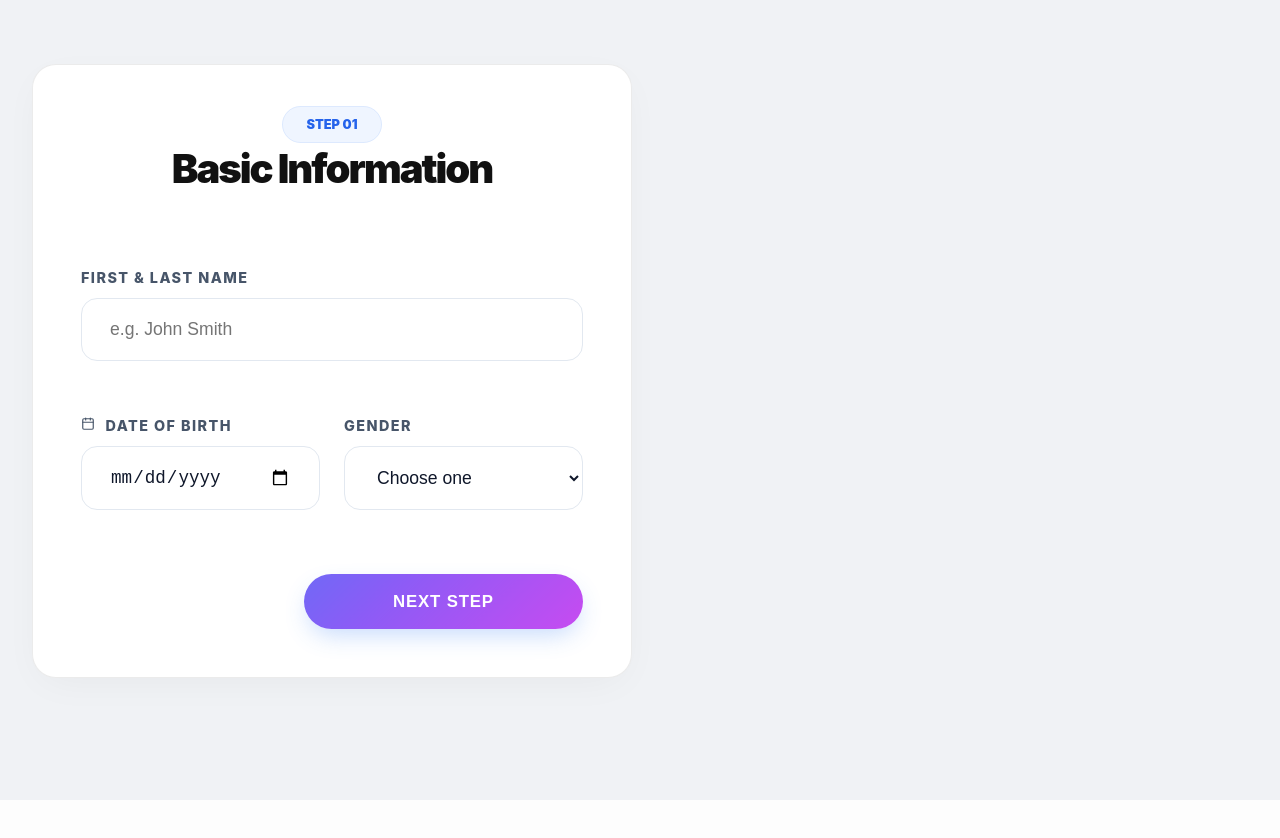
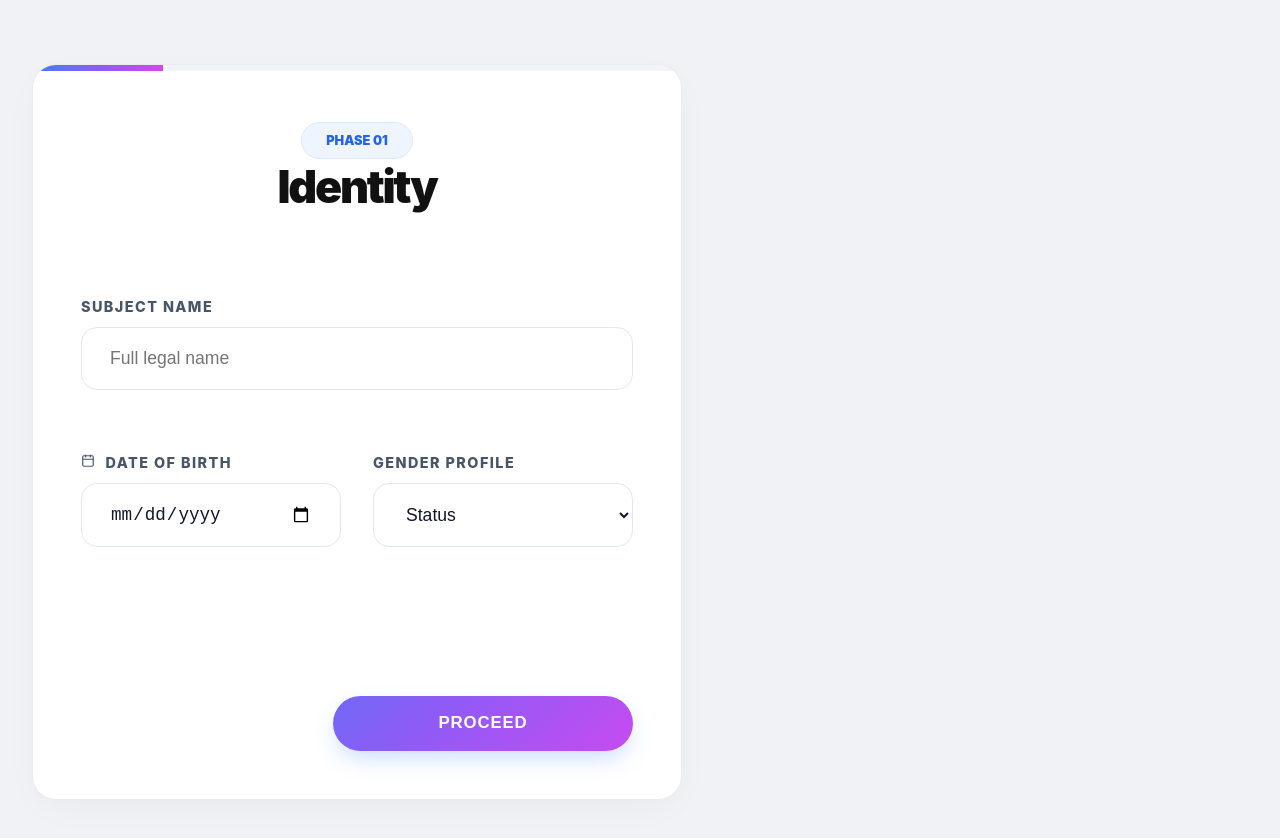
Before and after one commit to JoushaNandhu/gym-V_1, a Next.js app: page /onboarding in a window 1280 px wide. Shown: the top 838 px of the page. Before the commit the page ends 800 px from the top, so only its background shows below. Built offline with nearby package versions, Linux system fonts and the light colour scheme.

Commit message:
feat: functional onboarding file upload and dynamic medication sub-form with spring animations

```diff
--- a/src/app/onboarding/page.tsx
+++ b/src/app/onboarding/page.tsx
@@ -1,10 +1,24 @@
 "use client";
 
-import { useState, useEffect } from "react";
+import { useState, useEffect, useRef } from "react";
 import { useRouter } from "next/navigation";
 import { motion, AnimatePresence } from "framer-motion";
 import { differenceInYears, differenceInMonths } from "date-fns";
-import { ChevronRight, ChevronLeft, Sparkles, User, MapPin, Scale, Stethoscope, Target, Calendar as CalendarIcon } from "lucide-react";
+import {
+  ChevronRight,
+  ChevronLeft,
+  Sparkles,
+  User,
+  MapPin,
+  Scale,
+  Stethoscope,
+  Target,
+  Calendar as CalendarIcon,
+  Upload,
+  Plus,
+  Trash2,
+  Pill
+} from "lucide-react";
 
 const countries = [
   "Australia", "Brazil", "Canada", "France", "Germany", "India", "Japan", "South Africa", "United Kingdom", "USA"
@@ -21,9 +35,14 @@ const statesMap: any = {
 export default function OnboardingPage() {
   const router = useRouter();
   const [step, setStep] = useState(1);
+  const fileInputRef = useRef<HTMLInputElement>(null);
+
   const [formData, setFormData] = useState({
     name: "", dob: "", age: "", gender: "", state: "", country: "", weight: "", height: "", heightUnit: "cm",
-    medication: "No", medicationDetails: [{ name: "", dosage: "", frequency: "" }], goal: "",
+    medication: "No",
+    medicationDetails: [{ name: "", dosage: "", frequency: "" }],
+    goal: "",
+    uploadedFiles: [] as string[]
   });
 
   useEffect(() => {
@@ -44,6 +63,34 @@ export default function OnboardingPage() {
 
   const handleNext = () => setStep(prev => prev + 1);
   const handleBack = () => setStep(prev => prev - 1);
+
+  const handleAddMedication = () => {
+    setFormData({
+      ...formData,
+      medicationDetails: [...formData.medicationDetails, { name: "", dosage: "", frequency: "" }]
+    });
+  };
+
+  const handleRemoveMedication = (index: number) => {
+    const list = [...formData.medicationDetails];
+    list.splice(index, 1);
+    setFormData({ ...formData, medicationDetails: list });
+  };
+
+  const updateMedication = (index: number, field: string, value: string) => {
+    const list: any = [...formData.medicationDetails];
+    list[index][field] = value;
+    setFormData({ ...formData, medicationDetails: list });
+  };
+
+  const handleFileChange = (e: React.ChangeEvent<HTMLInputElement>) => {
+    const files = e.target.files;
+    if (files) {
+      const fileList = Array.from(files).map(f => f.name);
+      setFormData({ ...formData, uploadedFiles: [...formData.uploadedFiles, ...fileList] });
+    }
+  };
+
   const handleSubmit = () => {
     localStorage.setItem("user_profile", JSON.stringify(formData));
     router.push("/dashboard");
@@ -53,36 +100,51 @@ export default function OnboardingPage() {
     <div className="container flex-center" style={{ minHeight: '100vh', background: '#f0f2f5' }}>
       <AnimatePresence mode="wait">
         <motion.div
-           key={step} initial={{ opacity: 0, y: 10 }} animate={{ opacity: 1, y: 0 }} exit={{ opacity: 0, y: -10 }}
-           className="card" style={{ width: '100%', maxWidth: '600px', background: '#fff', color: '#111' }}
+           key={step}
+           initial={{ opacity: 0, scale: 0.98, y: 15 }}
+           animate={{ opacity: 1, scale: 1, y: 0 }}
+           exit={{ opacity: 0, scale: 1.02, y: -15 }}
+           transition={{ type: "spring", stiffness: 300, damping: 30 }}
+           className="card"
+           style={{ width: '100%', maxWidth: '650px', background: '#fff', color: '#111', overflow: 'hidden' }}
         >
-          <div style={{ textAlign: 'center', marginBottom: '3rem' }}>
-            <span className="badge">STEP 0{step}</span>
-            <h1 style={{ color: '#111', fontSize: '2.5rem', marginTop: '1rem' }}>
-               {step === 1 && "Basic Information"}
-               {step === 2 && "Global Location"}
-               {step === 3 && "Physical Details"}
-               {step === 4 && "Medical History"}
-               {step === 5 && "Health Goals"}
+          {/* Top Progress Bar */}
+          <div style={{ position: 'absolute', top: 0, left: 0, width: '100%', height: '6px', background: '#f1f5f9' }}>
+            <motion.div
+               initial={{ width: 0 }}
+               animate={{ width: `${(step / 5) * 100}%` }}
+               style={{ height: '100%', background: 'var(--primary)' }}
+            />
+          </div>
+
+          <div style={{ textAlign: 'center', marginBottom: '3.5rem', marginTop: '1rem' }}>
+            <span className="badge">PHASE 0{step}</span>
+            <h1 style={{ color: '#111', fontSize: '2.8rem', fontWeight: 950, marginTop: '1rem' }}>
+               {step === 1 && "Identity"}
+               {step === 2 && "Locality"}
+               {step === 3 && "Physique"}
+               {step === 4 && "Vitality"}
+               {step === 5 && "Ambition"}
             </h1>
           </div>
 
+          <div style={{ minHeight: '350px' }}>
             {step === 1 && (
-            <div style={{ display: 'flex', flexDirection: 'column', gap: '1.5rem' }}>
+              <div style={{ display: 'flex', flexDirection: 'column', gap: '2rem' }}>
                 <div>
-                <label>First & Last Name</label>
-                <input type="text" value={formData.name} onChange={e => setFormData({...formData, name: e.target.value})} placeholder="e.g. John Smith" />
+                  <label>Subject Name</label>
+                  <input type="text" value={formData.name} onChange={e => setFormData({...formData, name: e.target.value})} placeholder="Full legal name" />
                 </div>
 
-              <div style={{ display: 'grid', gridTemplateColumns: '1fr 1fr', gap: '1.5rem' }}>
+                <div style={{ display: 'grid', gridTemplateColumns: '1fr 1fr', gap: '2rem' }}>
                   <div>
                     <label><CalendarIcon size={14} style={{ display: 'inline', marginRight: '6px' }} /> Date of Birth</label>
-                  <input type="date" value={formData.dob} onChange={e => setFormData({...formData, dob: e.target.value})} style={{ background: '#fff' }} />
+                    <input type="date" value={formData.dob} onChange={e => setFormData({...formData, dob: e.target.value})} />
                   </div>
                   <div>
-                   <label>Gender</label>
-                   <select value={formData.gender} onChange={e => setFormData({...formData, gender: e.target.value})} style={{ background: '#fff' }}>
-                      <option value="">Choose one</option>
+                    <label>Gender Profile</label>
+                    <select value={formData.gender} onChange={e => setFormData({...formData, gender: e.target.value})}>
+                        <option value="">Status</option>
                         <option value="Male">Male</option>
                         <option value="Female">Female</option>
                         <option value="Other">Other</option>
@@ -91,54 +153,53 @@ export default function OnboardingPage() {
                 </div>
 
                 {formData.age && (
-                <div style={{ marginTop: '1.5rem', padding: '1.5rem', background: '#2563eb', borderRadius: '1rem', color: '#fff', textAlign: 'center' }}>
-                  <p style={{ fontSize: '0.75rem', fontWeight: 700, opacity: 0.9 }}>VERIFIED AGE</p>
-                  <h2 style={{ fontSize: '2rem', fontWeight: 800, color: '#fff', margin: 0 }}>{formData.age}</h2>
-                </div>
+                  <motion.div initial={{ scale: 0.95 }} animate={{ scale: 1 }} style={{ padding: '2rem', background: 'var(--primary)', borderRadius: '1.5rem', color: '#fff', textAlign: 'center' }}>
+                    <p style={{ fontSize: '0.8rem', fontWeight: 900, opacity: 0.9 }}>VERIFIED BIOLOGICAL AGE</p>
+                    <h2 style={{ fontSize: '2.5rem', fontWeight: 950, color: '#fff', margin: 0 }}>{formData.age}</h2>
+                  </motion.div>
                 )}
               </div>
             )}
 
             {step === 2 && (
-            <div style={{ display: 'flex', flexDirection: 'column', gap: '1.5rem' }}>
+              <div style={{ display: 'flex', flexDirection: 'column', gap: '2rem' }}>
                 <div>
-                <label>Country</label>
-                <select value={formData.country} onChange={e => setFormData({...formData, country: e.target.value, state: ""})} style={{ background: '#fff' }}>
-                  <option value="">Select Region</option>
+                  <label>Regional Country</label>
+                  <select value={formData.country} onChange={e => setFormData({...formData, country: e.target.value, state: ""})}>
+                    <option value="">Select Domicile</option>
                     {countries.map(c => <option key={c} value={c}>{c}</option>)}
                   </select>
                 </div>
-
                 <div>
                   <label>State / Province</label>
                   {statesMap[formData.country] ? (
-                  <select value={formData.state} onChange={e => setFormData({...formData, state: e.target.value})} style={{ background: '#fff' }}>
-                    <option value="">Select State</option>
+                    <select value={formData.state} onChange={e => setFormData({...formData, state: e.target.value})}>
+                      <option value="">Select Local Node</option>
                       {statesMap[formData.country].map((s: string) => <option key={s} value={s}>{s}</option>)}
                     </select>
                   ) : (
-                  <input type="text" value={formData.state} placeholder="Type state name" onChange={e => setFormData({...formData, state: e.target.value})} />
+                    <input type="text" value={formData.state} placeholder="Manual entry required" onChange={e => setFormData({...formData, state: e.target.value})} />
                   )}
                 </div>
               </div>
             )}
 
             {step === 3 && (
-            <div style={{ display: 'flex', flexDirection: 'column', gap: '1.5rem' }}>
+              <div style={{ display: 'flex', flexDirection: 'column', gap: '2rem' }}>
                 <div>
-                <label>Weight (kg)</label>
-                <input type="number" value={formData.weight} onChange={e => setFormData({...formData, weight: e.target.value})} placeholder="75" />
+                  <label>Biological Mass (kg)</label>
+                  <input type="number" value={formData.weight} onChange={e => setFormData({...formData, weight: e.target.value})} placeholder="0.0" />
                 </div>
-              <div style={{ display: 'grid', gridTemplateColumns: '1fr 1fr', gap: '1.5rem' }}>
+                <div style={{ display: 'grid', gridTemplateColumns: '1fr 1fr', gap: '2rem' }}>
                   <div>
-                   <label>Height</label>
-                   <input type="number" value={formData.height} onChange={e => setFormData({...formData, height: e.target.value})} placeholder="180" />
+                    <label>Vertical Stature</label>
+                    <input type="number" value={formData.height} onChange={e => setFormData({...formData, height: e.target.value})} placeholder="0" />
                   </div>
                   <div>
-                   <label>Unit</label>
-                   <select value={formData.heightUnit} onChange={e => setFormData({...formData, heightUnit: e.target.value})} style={{ background: '#fff' }}>
-                      <option value="cm">cm</option>
-                      <option value="feet">ft</option>
+                    <label>Metric Axis</label>
+                    <select value={formData.heightUnit} onChange={e => setFormData({...formData, heightUnit: e.target.value})}>
+                        <option value="cm">Centimeters</option>
+                        <option value="feet">Feet/In</option>
                     </select>
                   </div>
                 </div>
@@ -147,41 +208,109 @@ export default function OnboardingPage() {
 
             {step === 4 && (
               <div>
-                <div className="upload-zone">
-                   <Stethoscope size={40} color="#2563eb" style={{ marginBottom: '1rem' }} />
-                   <h3 style={{ marginBottom: '0.5rem' }}>Attach Lab Results</h3>
-                   <p style={{ color: '#666', fontSize: '0.9rem' }}>Upload prescription or blood test images</p>
-                   <button className="secondary" style={{ marginTop: '1.5rem', width: '100%' }}>Browse Files</button>
+                  <div className="upload-zone" onClick={() => fileInputRef.current?.click()}>
+                    <Upload size={40} color="#2563eb" style={{ marginBottom: '1rem' }} />
+                    <h3 style={{ marginBottom: '0.5rem' }}>Inject Bio-Archives</h3>
+                    <p style={{ color: '#666', fontSize: '0.9rem' }}>Select medical or blood test documentation</p>
+                    <button className="secondary" style={{ marginTop: '1.5rem', width: '100%' }}>BROWSE FILES</button>
+                    <input
+                      type="file"
+                      multiple
+                      className="hidden"
+                      ref={fileInputRef}
+                      onChange={handleFileChange}
+                      accept="image/*,application/pdf"
+                    />
                   </div>
-                <div style={{ marginTop: '2.5rem' }}>
-                   <label>Are you taking any medication?</label>
+
+                  {formData.uploadedFiles.length > 0 && (
+                    <div style={{ marginTop: '1rem', display: 'flex', flexWrap: 'wrap', gap: '0.5rem' }}>
+                      {formData.uploadedFiles.map((fn, i) => (
+                        <span key={i} className="badge" style={{ fontSize: '0.7rem' }}>{fn}</span>
+                      ))}
+                    </div>
+                  )}
+
+                  <div style={{ marginTop: '3rem' }}>
+                    <label>Synthetic Medication Support?</label>
                     <div style={{ display: 'flex', gap: '1rem', marginTop: '1rem' }}>
                         <button style={{ flex: 1 }} className={formData.medication === 'Yes' ? 'primary' : 'secondary'} onClick={() => setFormData({...formData, medication: 'Yes'})}>YES</button>
                         <button style={{ flex: 1 }} className={formData.medication === 'No' ? 'primary' : 'secondary'} onClick={() => setFormData({...formData, medication: 'No'})}>NO</button>
                     </div>
                   </div>
+
+                  {formData.medication === 'Yes' && (
+                    <motion.div initial={{ opacity: 0, height: 0 }} animate={{ opacity: 1, height: 'auto' }} style={{ marginTop: '2.5rem' }}>
+                      <h4 style={{ fontSize: '0.9rem', marginBottom: '1rem' }}>Active Protocols:</h4>
+                      {formData.medicationDetails.map((med, i) => (
+                        <div key={i} className="card" style={{ padding: '1.5rem', marginBottom: '1.5rem', background: '#f8fafc', position: 'relative' }}>
+                          <button
+                            onClick={() => handleRemoveMedication(i)}
+                            style={{ position: 'absolute', right: '1rem', top: '1rem', background: 'transparent', padding: '0.5rem' }}
+                          >
+                            <Trash2 size={16} color="#ef4444" />
+                          </button>
+
+                          <div style={{ display: 'grid', gridTemplateColumns: '2fr 1fr 1fr', gap: '1rem' }}>
+                            <div>
+                              <p style={{ fontSize: '0.7rem', fontWeight: 800, color: 'var(--muted)' }}>DRUG NAME</p>
+                              <input
+                                style={{ marginTop: '0.4rem', padding: '0.6rem' }}
+                                value={med.name}
+                                onChange={e => updateMedication(i, 'name', e.target.value)}
+                                placeholder="e.g. Advil"
+                              />
+                            </div>
+                            <div>
+                               <p style={{ fontSize: '0.7rem', fontWeight: 800, color: 'var(--muted)' }}>DOSAGE</p>
+                               <input
+                                style={{ marginTop: '0.4rem', padding: '0.6rem' }}
+                                value={med.dosage}
+                                onChange={e => updateMedication(i, 'dosage', e.target.value)}
+                                placeholder="500mg"
+                               />
+                            </div>
+                            <div>
+                               <p style={{ fontSize: '0.7rem', fontWeight: 800, color: 'var(--muted)' }}>FREQ / DAY</p>
+                               <input
+                                style={{ marginTop: '0.4rem', padding: '0.6rem' }}
+                                type="number"
+                                value={med.frequency}
+                                onChange={e => updateMedication(i, 'frequency', e.target.value)}
+                                placeholder="3"
+                               />
+                            </div>
+                          </div>
+                        </div>
+                      ))}
+                      <button className="secondary" style={{ width: '100%', borderStyle: 'dashed' }} onClick={handleAddMedication}>
+                         <Plus size={16} /> ADD ANOTHER MEDICATION
+                      </button>
+                    </motion.div>
+                  )}
               </div>
             )}
 
             {step === 5 && (
-            <div style={{ display: 'grid', gridTemplateColumns: '1fr 1fr', gap: '1rem' }}>
+              <div style={{ display: 'grid', gridTemplateColumns: '1fr 1fr', gap: '1.5rem' }}>
                 {['Weight Gain', 'Weight Loss', 'Healthy', 'Muscle Gain'].map(goal => (
-                <button key={goal} className={formData.goal === goal ? 'primary' : 'secondary'} onClick={() => setFormData({...formData, goal})} style={{ height: '120px', flexDirection: 'column', textAlign: 'center' }}>
-                  <Target size={28} />
-                  <span style={{ fontSize: '0.9rem', fontWeight: 700, marginTop: '0.5rem' }}>{goal}</span>
+                  <button key={goal} className={formData.goal === goal ? 'primary' : 'secondary'} onClick={() => setFormData({...formData, goal})} style={{ height: '140px', flexDirection: 'column', textAlign: 'center', borderRadius: '2rem' }}>
+                    <Target size={32} />
+                    <span style={{ fontSize: '1rem', fontWeight: 900, marginTop: '1rem' }}>{goal}</span>
                   </button>
                 ))}
               </div>
             )}
+          </div>
 
-          <div style={{ display: 'flex', gap: '1.5rem', marginTop: '4rem' }}>
+          <div style={{ display: 'flex', gap: '2rem', marginTop: '5rem' }}>
             {step > 1 ? (
-              <button className="secondary" onClick={handleBack} style={{ flex: 1 }}>Back</button>
+              <button className="secondary" onClick={handleBack} style={{ flex: 1, borderRadius: '4rem' }}>REVERT</button>
             ) : <div style={{ flex: 1 }} />}
             {step < 5 ? (
-              <button className="primary" onClick={handleNext} style={{ flex: 1 }} disabled={step === 1 && !formData.name}>Next Step</button>
+              <button className="primary" onClick={handleNext} style={{ flex: 1, borderRadius: '4rem' }} disabled={step === 1 && !formData.name}>PROCEED</button>
             ) : (
-              <button className="primary" onClick={handleSubmit} style={{ flex: 1 }} disabled={!formData.goal}><Sparkles size={18} /> Finish</button>
+              <button className="primary" onClick={handleSubmit} style={{ flex: 1, borderRadius: '4rem' }} disabled={!formData.goal}><Sparkles size={18} /> INITIALIZE ARCHIVE</button>
             )}
           </div>
         </motion.div>
```
Lines whose indentation alone changed are shown as unchanged.
